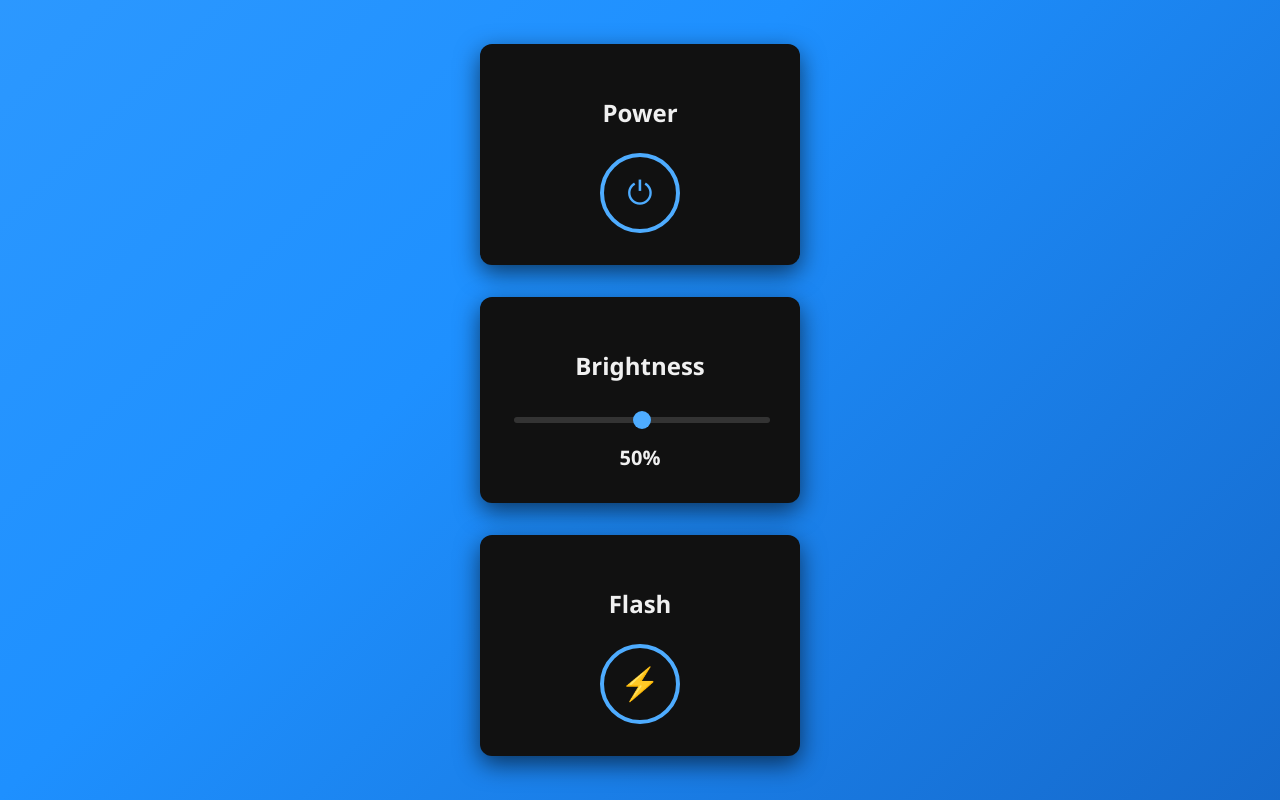
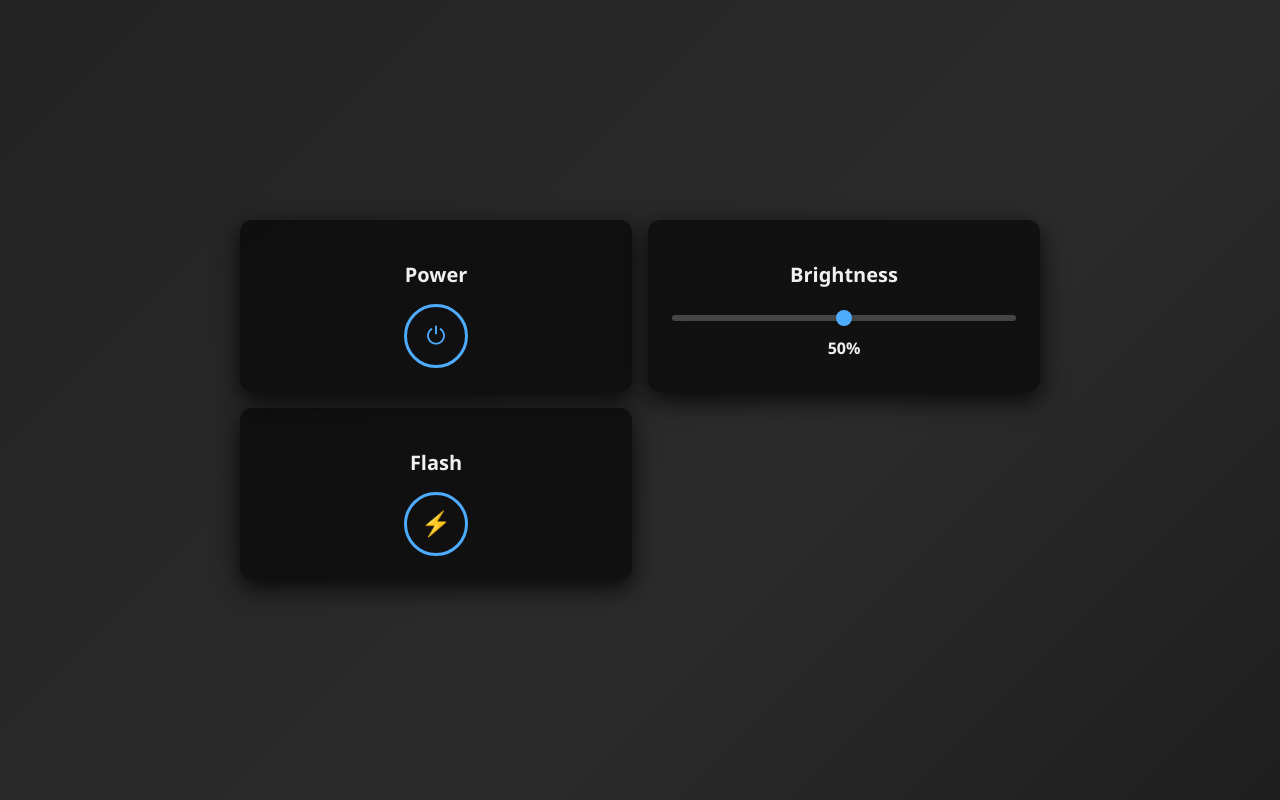
Before and after one commit to AltF4-official/SmartBed, a plain HTML site: page index.html in a window 1280 px wide. Drawn offline with Linux system fonts and the light colour scheme.

Commit message:
Update index.html

```diff
--- a/index.html
+++ b/index.html
@@ -2,124 +2,134 @@
 <html lang="en">
 <head>
   <meta charset="UTF-8" />
+  <meta name="viewport" content="width=device-width, initial-scale=1.0"/>
   <title>SmartBed Controller</title>
   <style>
+    /* Animated dark gradient background */
+    @keyframes bgAnimation {
+      0% { background-position: 0% 50%; }
+      50% { background-position: 100% 50%; }
+      100% { background-position: 0% 50%; }
+    }
     html, body {
       height: 100%;
       margin: 0;
     }
-
-    /* Animated gradient background */
-    @keyframes bgAnimation {
-      0%   { background-position: 0% 50%; }
-      50%  { background-position: 100% 50%; }
-      100% { background-position: 0% 50%; }
-    }
     body {
-      font-family: 'Segoe UI', sans-serif;
       display: flex;
       align-items: center;
       justify-content: center;
-      background: linear-gradient(-45deg, #0b3d91, #1e90ff, #4eacff, #0c1f78);
+      background: linear-gradient(-45deg, #000000, #2b2b2b, #1a1a1a, #3a3a3a);
       background-size: 400% 400%;
-      animation: bgAnimation 15s ease infinite;
+      animation: bgAnimation 20s ease infinite;
+      color: #f0f0f0;
+      font-family: 'Segoe UI', sans-serif;
+      padding: 1rem;
     }
 
     :root {
       --primary: #4eacff;
-      --secondary: #111;
-      --fg: #f0f0f0;
+      --card-bg: rgba(0,0,0,0.6);
       --radius: 12px;
-      --shadow: 0 8px 24px rgba(0,0,0,0.6);
+      --shadow: 0 8px 24px rgba(0,0,0,0.8);
       --transition: 0.3s ease;
     }
 
     * { box-sizing: border-box; }
 
+    /* Container: responsive grid */
     .container {
-      display: flex;
-      flex-direction: column;
-      gap: 2rem;
-      width: 320px;
+      display: grid;
+      grid-template-columns: repeat(auto-fit, minmax(260px, 1fr));
+      gap: 1rem;
+      width: 100%;
+      max-width: 800px;
     }
+
+    /* Cards share borders to look “connected” */
     .card {
-      background: var(--secondary);
+      background: var(--card-bg);
       border-radius: var(--radius);
       box-shadow: var(--shadow);
-      padding: 2rem;
+      padding: 1.5rem;
       text-align: center;
       transition: transform var(--transition);
     }
-    .card:hover { transform: translateY(-4px); }
+    .card:hover {
+      transform: translateY(-4px);
+    }
     h2 {
-      font-size: 1.5rem;
-      margin-bottom: 1.5rem;
-      color: var(--fg);
+      margin-bottom: 1rem;
+      font-size: 1.25rem;
     }
 
-    /* Power button */
-    .power-btn {
-      width: 80px; height: 80px;
+    /* Button base */
+    .btn {
+      display: inline-flex;
+      align-items: center;
+      justify-content: center;
+      background: none;
+      color: var(--primary);
+      border: 3px solid var(--primary);
       border-radius: 50%;
-      border: 4px solid var(--primary);
-      background: var(--secondary);
+      width: 64px; height: 64px;
+      font-size: 1.5rem;
       cursor: pointer;
-      font-size: 2rem;
-      color: var(--primary);
       transition: background var(--transition), transform var(--transition), color var(--transition);
     }
-    .power-btn.on {
+    .btn.on {
       background: var(--primary);
-      color: var(--secondary);
+      color: #111;
     }
-    .power-btn:hover { transform: scale(1.05); }
-    .power-btn:active { transform: scale(0.95); }
+    .btn:hover {
+      transform: scale(1.1);
+    }
+    .btn:active {
+      transform: scale(0.95);
+    }
 
-    /* Brightness */
-    #brightness {
+    /* Brightness slider */
+    .slider {
       width: 100%;
+      margin: 0.5rem 0;
+    }
+    input[type=range] {
       -webkit-appearance: none;
+      width: 100%;
       height: 6px;
-      background: #333;
+      background: #444;
       border-radius: 3px;
       outline: none;
       transition: background var(--transition);
     }
-    #brightness:hover { background: #444; }
-    #brightness::-webkit-slider-thumb {
+    input[type=range]:hover {
+      background: #555;
+    }
+    input[type=range]::-webkit-slider-thumb {
       -webkit-appearance: none;
-      width: 18px; height: 18px;
+      width: 16px; height: 16px;
       background: var(--primary);
       border-radius: 50%;
       cursor: pointer;
       transition: transform 0.2s;
     }
-    #brightness::-webkit-slider-thumb:active { transform: scale(1.3); }
-    #brightVal {
-      display: block;
-      margin-top: 1rem;
-      font-size: 1.25rem;
+    input[type=range]::-webkit-slider-thumb:active {
+      transform: scale(1.3);
+    }
+    .value {
+      margin-top: 0.5rem;
       font-weight: bold;
-      color: var(--fg);
     }
 
-    /* Flash */
-    .flash-btn {
-      width: 80px; height: 80px;
-      border-radius: 50%;
-      border: 4px solid var(--primary);
-      background: var(--secondary);
-      cursor: pointer;
-      font-size: 2rem;
-      color: var(--primary);
-      transition: background var(--transition), transform var(--transition), color var(--transition);
+    @media (max-width: 480px) {
+      .btn {
+        width: 56px; height: 56px;
+        font-size: 1.25rem;
+      }
+      h2 {
+        font-size: 1.1rem;
+      }
     }
-    .flash-btn.on {
-      background: var(--primary);
-      color: var(--secondary);
-    }
-    .flash-btn:hover { transform: scale(1.05); }
-    .flash-btn:active { transform: scale(0.95); }
   </style>
 </head>
 <body>
@@ -127,45 +137,41 @@
     <!-- Power Card -->
     <div class="card">
       <h2>Power</h2>
-      <button id="powerBtn" class="power-btn">⏻</button>
+      <button id="powerBtn" class="btn">⏻</button>
     </div>
 
     <!-- Brightness Card -->
     <div class="card">
       <h2>Brightness</h2>
-      <input type="range" id="brightness" min="0" max="100" value="50">
-      <span id="brightVal">50%</span>
+      <input type="range" id="brightness" class="slider" min="0" max="100" value="50">
+      <div id="brightVal" class="value">50%</div>
     </div>
 
     <!-- Flash Card -->
     <div class="card">
       <h2>Flash</h2>
-      <button id="flashBtn" class="flash-btn">⚡</button>
+      <button id="flashBtn" class="btn">⚡</button>
     </div>
   </div>
 
   <script>
     // Power toggle
     const powerBtn = document.getElementById('powerBtn');
-    let powerOn = false;
     powerBtn.addEventListener('click', () => {
-      powerOn = !powerOn;
-      powerBtn.classList.toggle('on', powerOn);
+      powerBtn.classList.toggle('on');
     });
 
     // Brightness display
     const brightness = document.getElementById('brightness');
-    const brightVal  = document.getElementById('brightVal');
+    const brightVal = document.getElementById('brightVal');
     brightness.addEventListener('input', () => {
       brightVal.textContent = brightness.value + '%';
     });
 
     // Flash toggle
     const flashBtn = document.getElementById('flashBtn');
-    let flashOn = false;
     flashBtn.addEventListener('click', () => {
-      flashOn = !flashOn;
-      flashBtn.classList.toggle('on', flashOn);
+      flashBtn.classList.toggle('on');
     });
   </script>
 </body>
```
